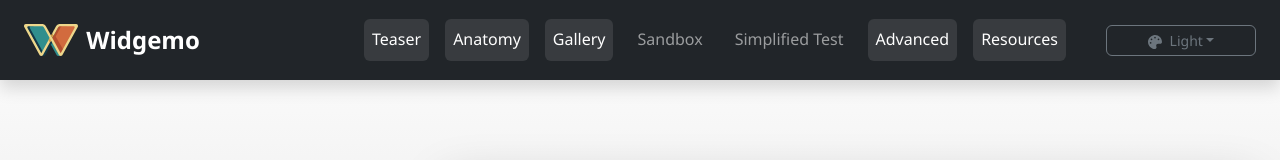
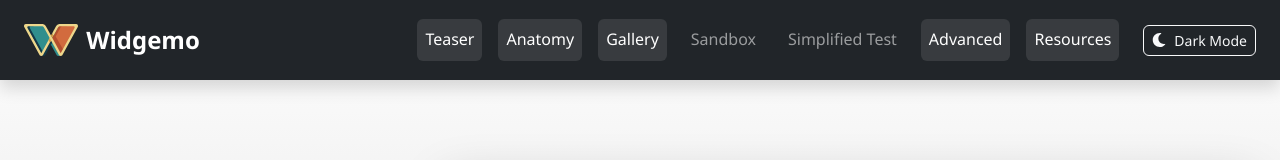
Before and after one commit to widgemo/widgemo-demo, a React (Vite) app: page / in a window 1280 px wide. Shown: the top 160 px of the page. Built offline with nearby package versions, Linux system fonts and the light colour scheme.

Commit message:
WC-184 - feat(theme): replace ThemeSelector with ThemeToggle for improved theme switching

```diff
--- a/src/components/Navbar.tsx
+++ b/src/components/Navbar.tsx
@@ -1,11 +1,9 @@
 import React from 'react';
 import { Link, useLocation } from 'react-router-dom';
 import { Navbar as BootstrapNavbar, Nav, Button } from 'react-bootstrap';
-import { useTheme } from '../hooks/useTheme';
-import { ThemeSelector } from './ThemeSelector';
+import { ThemeToggle } from './ThemeToggle';
 
 export const AppNavbar: React.FC = () => {
-  const { currentTheme, setCurrentTheme } = useTheme();
   const location = useLocation();
   const isSandbox = location.pathname === '/sandbox';
 
@@ -81,7 +79,7 @@ export const AppNavbar: React.FC = () => {
                 ← Back to Main
               </Button>
             )}
-            <ThemeSelector currentTheme={currentTheme} onThemeChange={setCurrentTheme} />
+            <ThemeToggle />
           </div>
         </BootstrapNavbar.Collapse>
       </BootstrapNavbar>
--- /dev/null
+++ b/src/components/ThemeToggle.tsx
@@ -0,0 +1,34 @@
+import React from 'react';
+import { Button } from 'react-bootstrap';
+import { FaSun, FaMoon } from 'react-icons/fa';
+import { useTheme } from '../hooks/useTheme';
+
+export const ThemeToggle: React.FC = () => {
+  const { currentTheme, setCurrentTheme } = useTheme();
+
+  const toggleTheme = () => {
+    setCurrentTheme(currentTheme === 'light' ? 'dark' : 'light');
+  };
+
+  return (
+    <Button
+      variant="outline-light"
+      size="sm"
+      onClick={toggleTheme}
+      className="d-flex align-items-center gap-2"
+      title={`Switch to ${currentTheme === 'light' ? 'dark' : 'light'} mode`}
+    >
+      {currentTheme === 'light' ? (
+        <>
+          <FaMoon size={14} />
+          <span className="d-none d-sm-inline">Dark Mode</span>
+        </>
+      ) : (
+        <>
+          <FaSun size={14} />
+          <span className="d-none d-sm-inline">Light Mode</span>
+        </>
+      )}
+    </Button>
+  );
+};
```
